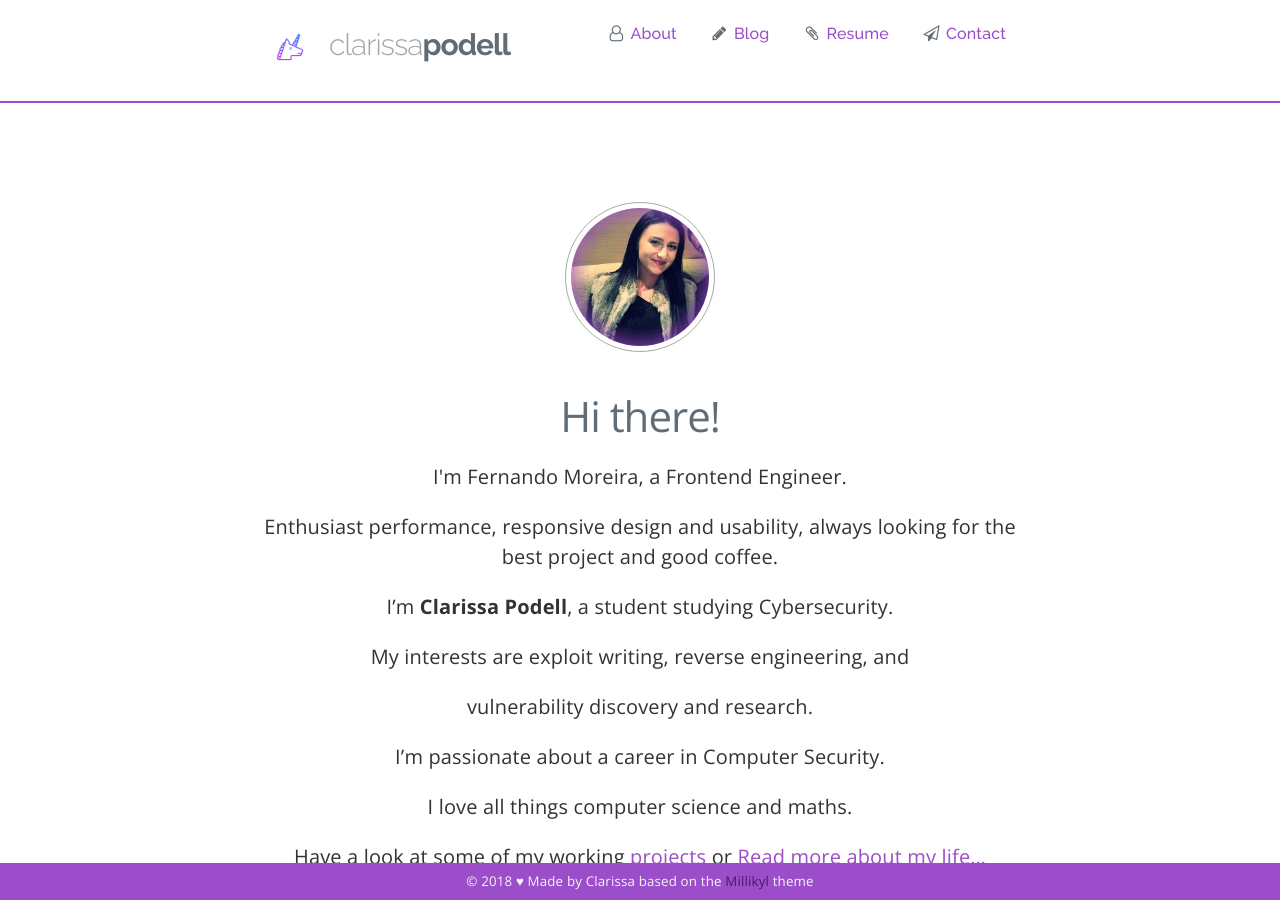
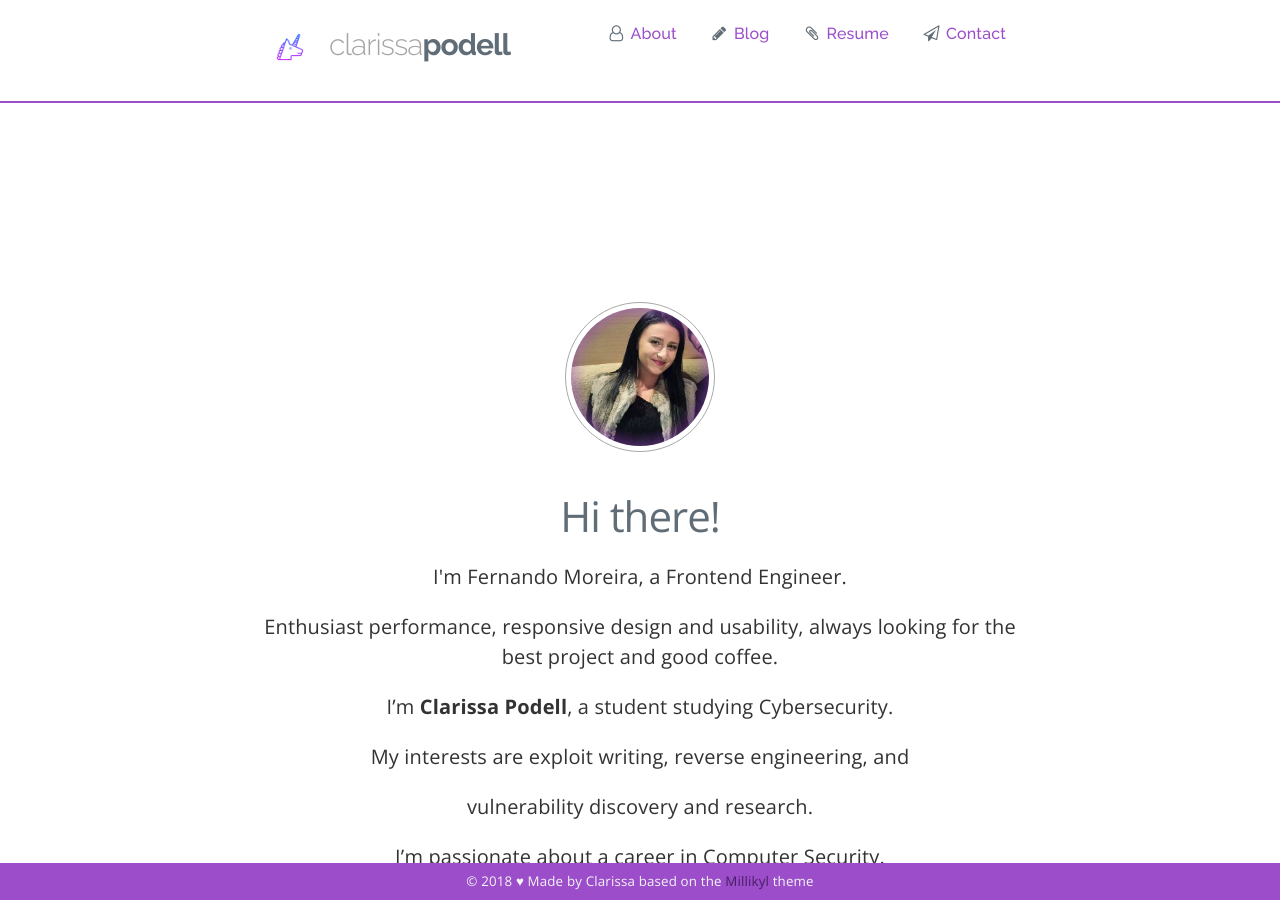
Before and after one commit to c1arissa/c1arissa.github.io, a Jekyll site: the page built from index.md, in a window 1280 px wide and 900 px high. Built offline with Jekyll 4.4.1, drawn with Linux system fonts in a browser that asks for light colours.

Commit message:
Update home.html

```diff
--- a/_layouts/home.html
+++ b/_layouts/home.html
@@ -1,14 +1,15 @@
 ---
 layout: default
 ---
-<article class="post">
 
 <section class="hero">
 	<div class="hero-inner">
 	<!-- <div class="centered"> -->
 
+		<h1 class="post-header"></h1>
+
 		<div class="avatar">
-		  <img class="img-circle" src="{{ site.baseurl }}/static/img/original-vintage-purple-v3.jpg" alt="Responsive image">
+		  <img class="img-circle" src="{{ site.baseurl }}/static/img/original-cool-purplev1.jpg" alt="Responsive image">
 	  </div>
 
 		<!-- <div class="post-content"> -->
@@ -17,4 +18,3 @@
 
 	</div>
 </section>
-</article>
```
Lines whose indentation alone changed are shown as unchanged.
